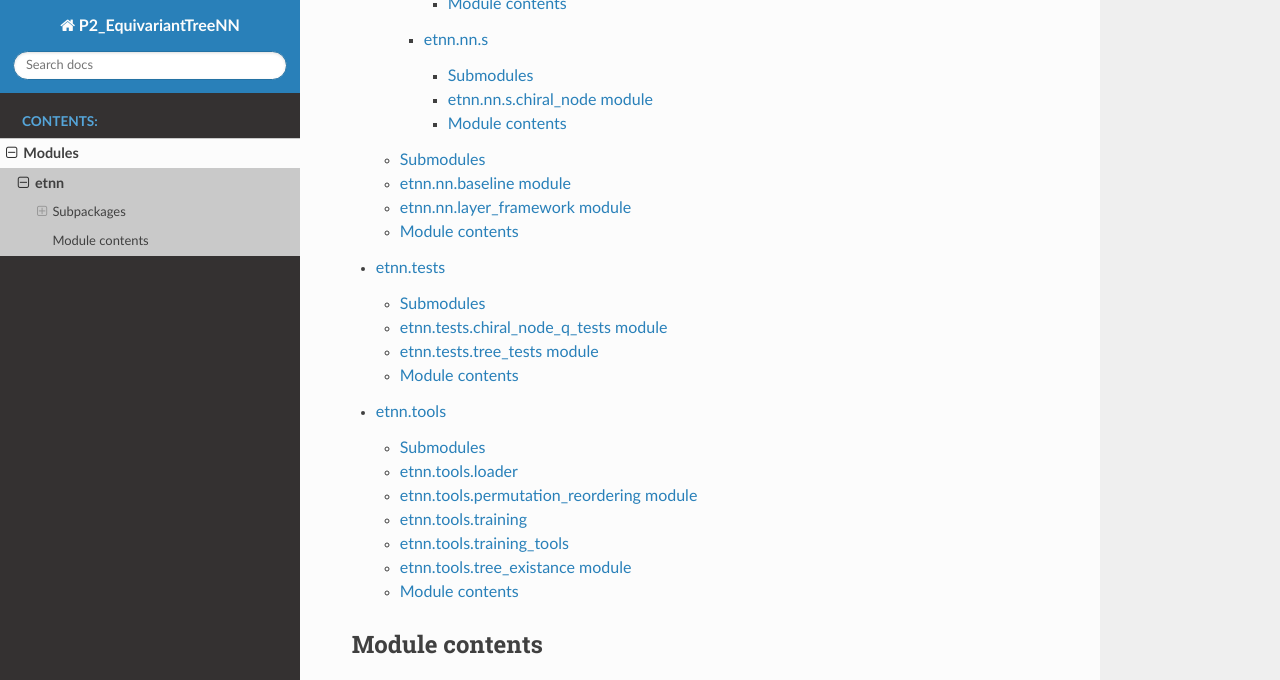
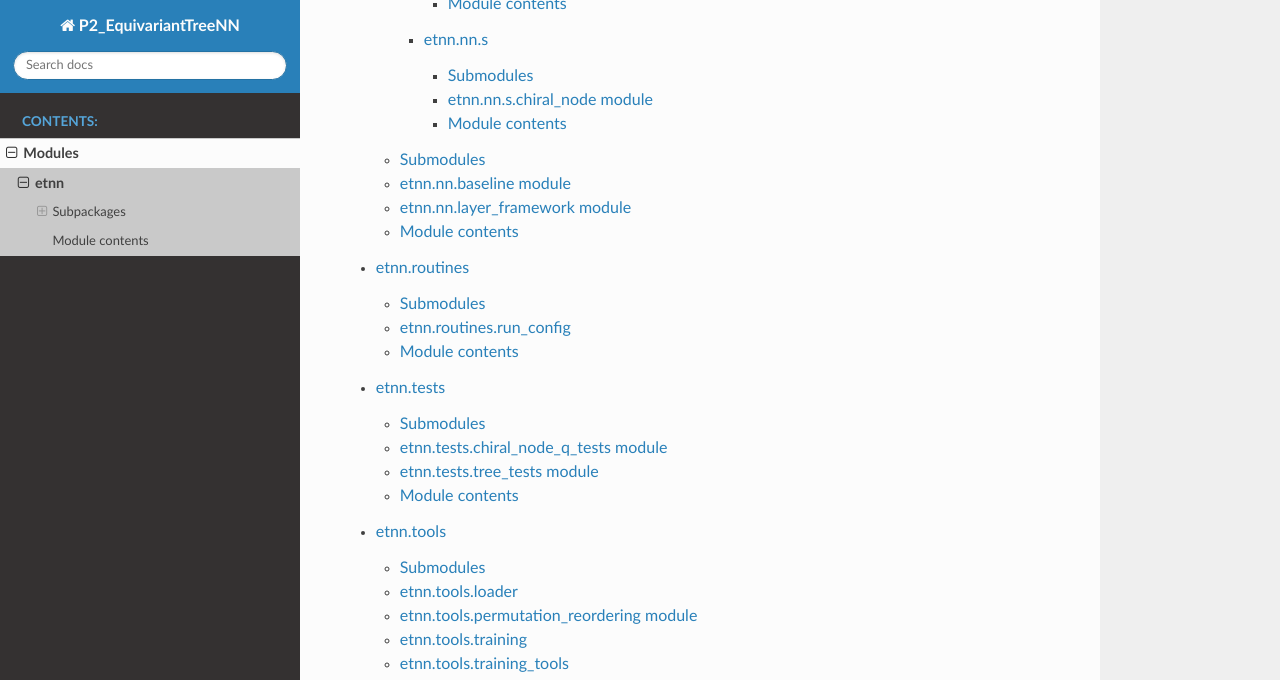
Before and after one commit to JellyJoe13/P2_EquivariantTreeNN, a Sphinx documentation site: the page built from docs/etnn.rst, in a window 1280 px wide and 900 px high, scrolled down 884 px, cut to the strip 0-680 px from the top of the window. Built offline with Sphinx 7.4.7 and the Read the Docs theme 2.0.0, drawn with Linux system fonts in a browser that asks for light colours.

Commit message:
updated docs

```diff
--- /dev/null
+++ b/docs/etnn.routines.rst
@@ -0,0 +1,21 @@
+etnn.routines
+=============
+
+Submodules
+----------
+
+etnn.routines.run\_config
+-------------------------
+
+.. automodule:: etnn.routines.run_config
+   :members:
+   :undoc-members:
+   :show-inheritance:
+
+Module contents
+---------------
+
+.. automodule:: etnn.routines
+   :members:
+   :undoc-members:
+   :show-inheritance:
--- a/docs/etnn.rst
+++ b/docs/etnn.rst
@@ -9,6 +9,7 @@ Subpackages
 
    etnn.data
    etnn.nn
+   etnn.routines
    etnn.tests
    etnn.tools
 
```
